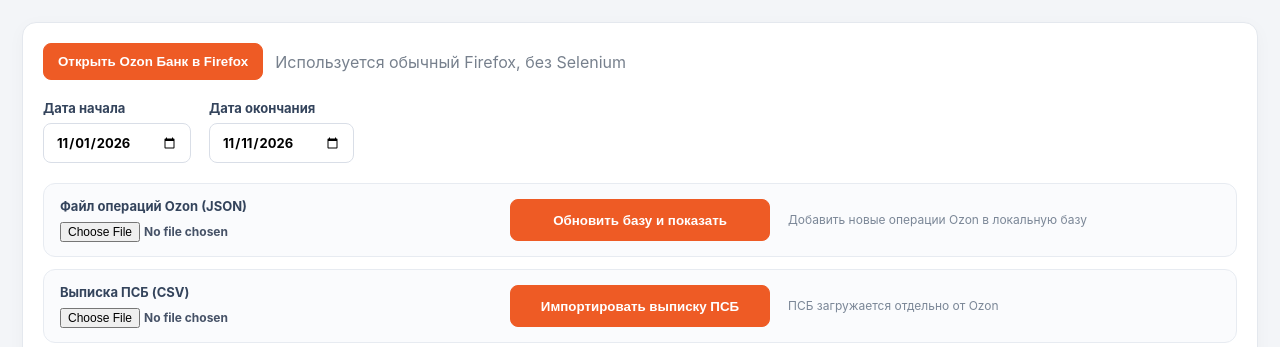
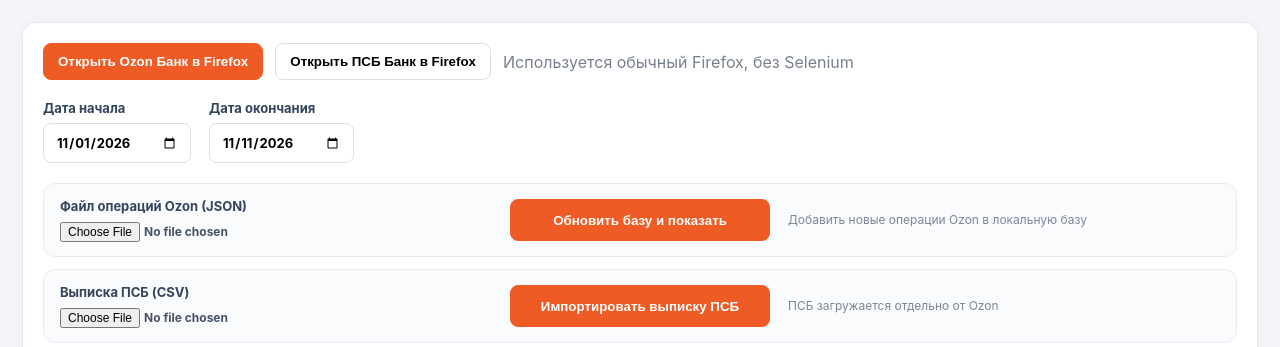
Before and after one commit to definitly486/ozon-export-python, a Flask app: page / in a window 1280 px wide. Shown: the part 141-488 px from the top of the page. Run offline with Flask 3, Linux system fonts and the light colour scheme; data that the repository does not hold is empty.

Commit message:
Add PSB bank Firefox launch button

```diff
--- a/templates/index.html
+++ b/templates/index.html
@@ -8,7 +8,7 @@
   <main class="container">
     <header><div><div class="eyebrow">OZON БАНК · ПСБ</div><h1>Выписка по операциям</h1><p class="muted">Локальный Python-инструмент для выгрузки операций в CSV</p></div><div class="header-tools"><button id="designToggle" class="design-toggle" type="button" aria-pressed="false">✨ Новый дизайн</button><span class="pill">FreeBSD / Python</span></div></header>
     <section class="panel controls">
-      <div class="actions"><button id="connect" class="primary">Открыть Ozon Банк в Firefox</button><span id="status" class="muted">Используется обычный Firefox, без Selenium</span></div>
+      <div class="actions"><button id="connect" class="primary">Открыть Ozon Банк в Firefox</button><button id="connectPsb" type="button">Открыть ПСБ Банк в Firefox</button><span id="status" class="muted">Используется обычный Firefox, без Selenium</span></div>
       <div class="dates date-controls">
         <label>Дата начала<input id="start" type="date"></label>
         <label>Дата окончания<input id="end" type="date"></label>
```
